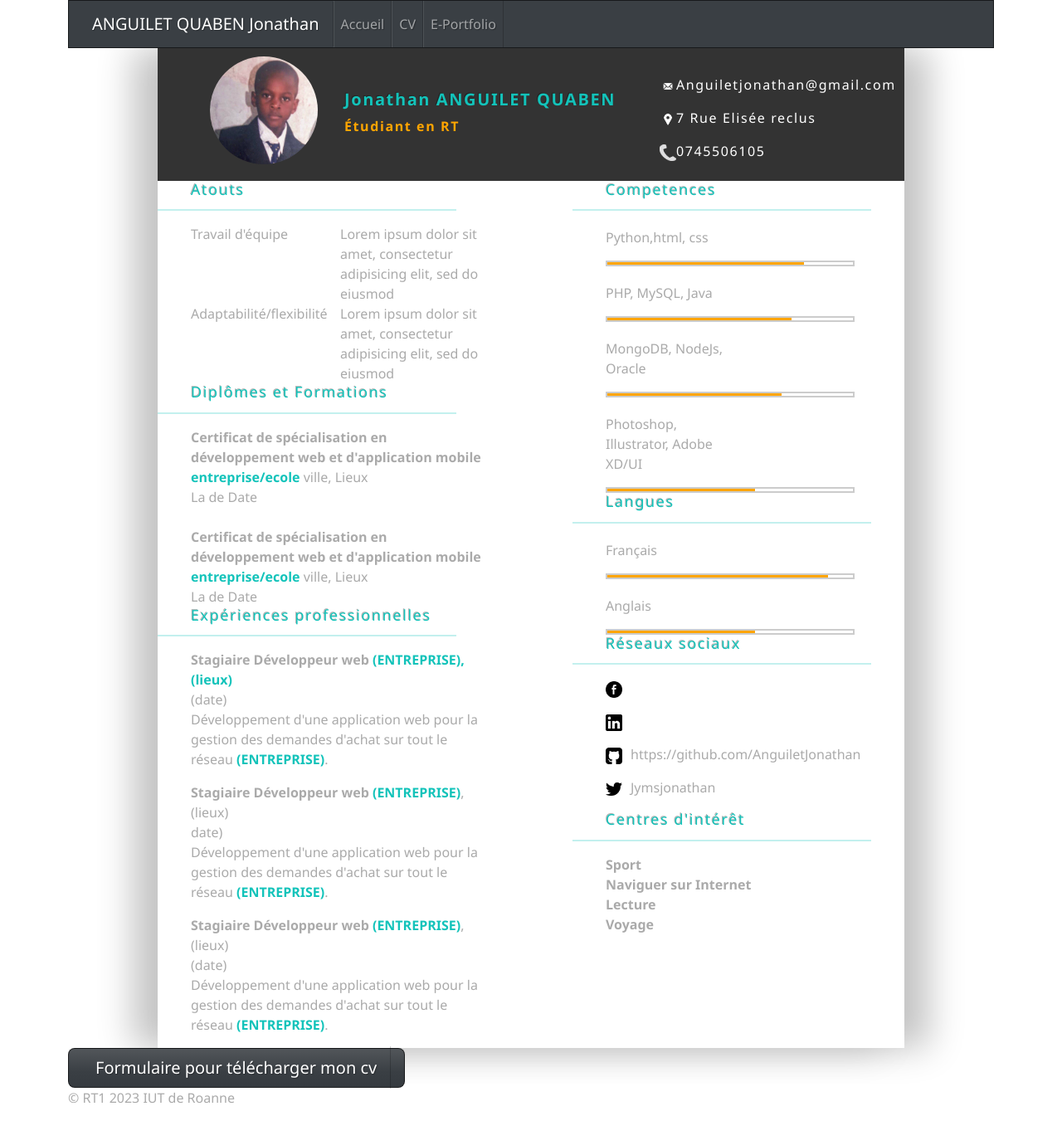
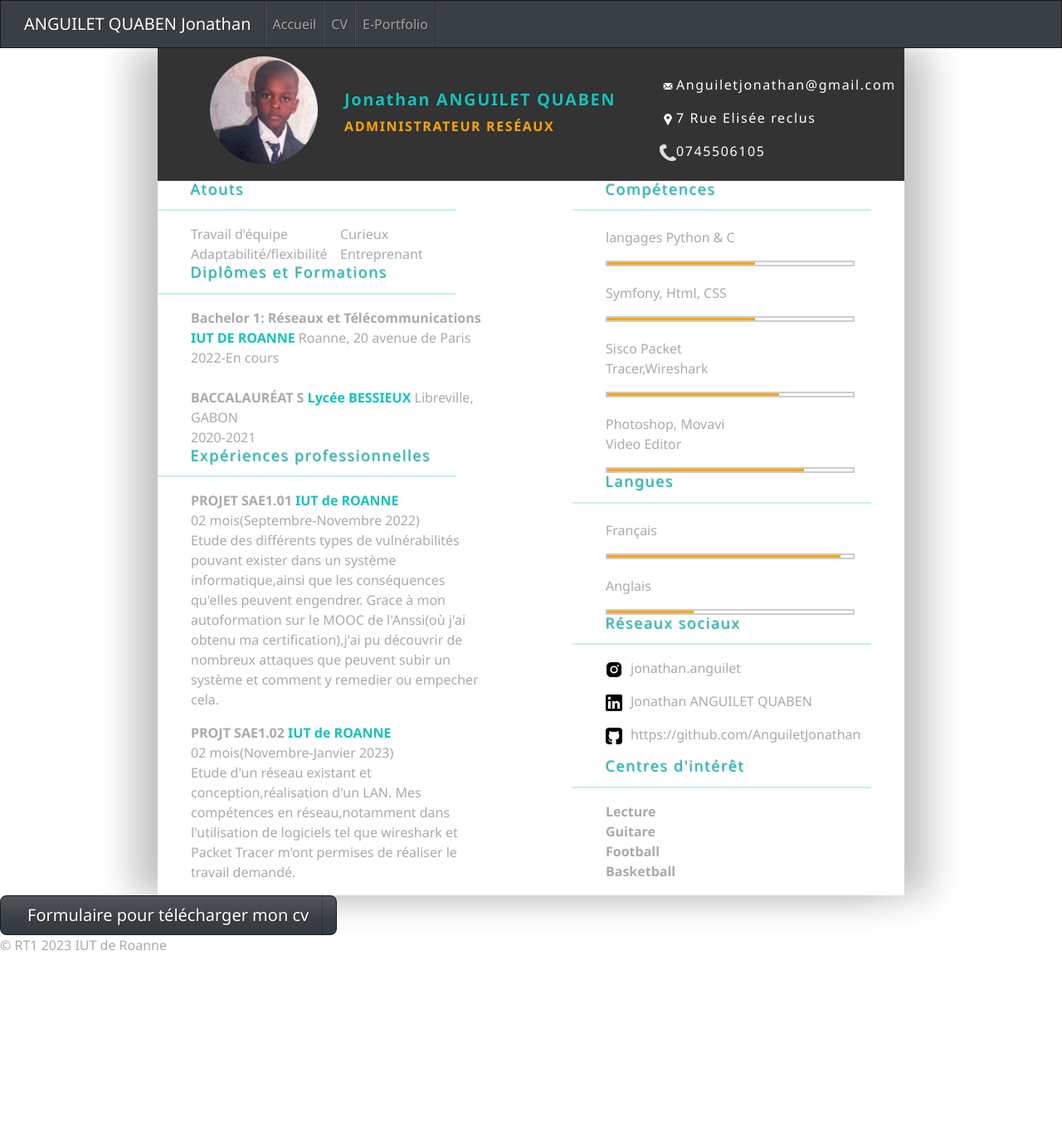
Before and after one commit to AnguiletJonathan/ProjetEportfolio, a Symfony app: template templates/eportfolio/cv.html.twig in a window 1280 px wide. Shown: the whole page at 83% size. After the commit the page ends 1145 px from the top, so only its background shows below. Run offline with Twig, Linux system fonts and the light colour scheme; the template is opened without the code that fills it, so the values that code supplies are empty; some libraries are stand-ins or nearby versions.

Commit message:
initial commit

```diff
--- a/templates/base.html.twig
+++ b/templates/base.html.twig
@@ -15,7 +15,7 @@
             {{ encore_entry_script_tags('app') }}
         {% endblock %}
     </head>
-    <body class="container">
+    <body>
 		<nav class="navbar navbar-expand-lg navbar-dark bg-primary">
 			<div class="container-fluid">
 				<a class="navbar-brand">ANGUILET QUABEN Jonathan</a>
--- a/templates/eportfolio/cv.html.twig
+++ b/templates/eportfolio/cv.html.twig
@@ -19,7 +19,7 @@
                 </div>
                 <div class="des">
                     <h3>Jonathan ANGUILET QUABEN</h3>
-                    <p class="post">Étudiant en RT</p>
+                    <p class="post">ADMINISTRATEUR RESÉAUX</p>
                 </div>
                 <div class="right">
                         <p><img src="mail.png" class="info">Anguiletjonathan@gmail.com</p>
@@ -33,65 +33,61 @@
             <hr class="light">
             <div class="atouts">
                 <div>Travail d'équipe</div>
-                <div>Lorem ipsum dolor sit amet, consectetur adipisicing elit, sed do eiusmod</div>
+                <div>Curieux</div>
                 <div>Adaptabilité/flexibilité</div>
-                <div>Lorem ipsum dolor sit amet, consectetur adipisicing elit, sed do eiusmod</div>
+                <div>Entreprenant</div>
             </div>
 
             <h4>Diplômes et Formations</h4>
             <hr class="light">
             <div class="div">
-                <div><b>Certificat de spécialisation en développement web et d'application mobile </b><strong>entreprise/ecole</strong>  ville, Lieux <br>La de Date
-                </div><br>
-                <div><b>Certificat de spécialisation en développement web et d'application mobile </b><strong>entreprise/ecole</strong>  ville, Lieux <br>La de Date</div>
+                <div><b>Bachelor 1: Réseaux et Télécommunications</b><strong> IUT DE ROANNE</strong>  Roanne, 20 avenue de Paris <br>2022-En cours</div><br>
+                <div><b>BACCALAURÉAT S</b><strong> Lycée BESSIEUX</strong>  Libreville, GABON <br>2020-2021</div>
             </div>
 
             <h4>Expériences professionnelles</h4>
             <hr class="light">
                 <div class="div">
                     <p>
-                        <b>Stagiaire Développeur web</b> <strong>(ENTREPRISE), (lieux)</strong><br>(date)<br>Développement d'une application web pour la gestion des demandes d'achat sur tout le réseau <strong>(ENTREPRISE)</strong>.
+                        <b>PROJET SAE1.01</b> <strong>IUT de ROANNE</strong><br>02 mois(Septembre-Novembre 2022)<br>Etude des différents types de vulnérabilités pouvant exister dans un système informatique,ainsi que les conséquences qu'elles peuvent engendrer. Grace à mon autoformation sur le MOOC de l'Anssi(où j'ai obtenu ma certification),j'ai pu découvrir de nombreux attaques que peuvent subir un système et comment y remedier ou empecher cela.
                     </p>
 
                     <p>
-                        <b>Stagiaire Développeur web</b> <strong>(ENTREPRISE)</strong>, (lieux)<br>date)<br>Développement d'une application web pour la gestion des demandes d'achat sur tout le réseau <strong>(ENTREPRISE)</strong>.
-                    </p>
-                    <p>
-                        <b>Stagiaire Développeur web</b> <strong>(ENTREPRISE)</strong>, (lieux)<br>(date)<br> Développement d'une application web pour la gestion des demandes d'achat sur tout le réseau <strong>(ENTREPRISE)</strong>.
+                        <b>PROJT SAE1.02</b> <strong>IUT de ROANNE</strong><br>02 mois(Novembre-Janvier 2023)<br>Etude d'un réseau existant et conception,réalisation d'un LAN. Mes compétences en réseau,notamment dans l'utilisation de logiciels tel que wireshark et Packet Tracer m'ont permises de réaliser le travail demandé.
                     </p>
                 </div>
         </section>
 
         <section class="section-right">
-            <h4>Competences</h4>
+            <h4>Compétences</h4>
             <hr class="light">
                 <div class="skls">
 
                     <div class="po">
-                        <p>Python,html, css</p>
+                        <p>langages Python & C</p>
                         <div class="cool">
-                            <div style="width:80%" class="inner"></div>
+                            <div style="width:60%" class="inner"></div>
                         </div>
                     </div>
 
                     <div class="po">
-                        <p>PHP, MySQL, Java</p>
+                        <p>Symfony, Html, CSS</p>
                         <div class="cool">
-                            <div style="width:75%" class="inner"> </div>
+                            <div style="width:60%" class="inner"> </div>
                         </div>
                     </div>
 
                     <div class="po">
-                        <p>MongoDB, NodeJs, Oracle</p>
+                        <p>Sisco Packet Tracer,Wireshark</p>
                         <div class="cool">
-                            <div style="width:71%" class="inner"> </div>
+                            <div style="width:70%" class="inner"> </div>
                         </div>
                     </div>
 
                     <div class="po">
-                        <p>Photoshop, Illustrator, Adobe XD/UI</p>
+                        <p>Photoshop, Movavi Video Editor</p>
                         <div class="cool">
-                            <div style="width:60%" class="inner"> </div>
+                            <div style="width:80%" class="inner"> </div>
                         </div>
                     </div>
                 </div>
@@ -103,33 +99,32 @@
                         <div class="po">
                         <p>Français</p>
                         <div class="cool">
-                            <div style="width:90%" class="inner"> </div>
+                            <div style="width:95%" class="inner"> </div>
                         </div>
                     </div>
                     <div class="po">
                         <p>Anglais</p>
                         <div class="cool">
-                            <div style="width:60%" class="inner"> </div>
+                            <div style="width:35%" class="inner"> </div>
                         </div>
                     </div>
                 </div>
                 <h4>Réseaux sociaux</h4>
                 <hr class="light">
                     <div class="interet">
-                        <p><img src="f.png" class="info"><span></span></p>
-                        <p><img src="l.png" class="info"><span></span></p>
+                        <p><img src="i.png" class="info"><span>jonathan.anguilet</span></p>
+                        <p><img src="l.png" class="info"><span>Jonathan ANGUILET QUABEN</span></p>
                         <p><img src="g.png" class="info"><span>https://github.com/AnguiletJonathan</span></p>
-                        <p><img src="t.png" class="info"><span>Jymsjonathan</span></p>
                     </div>
 
 
                     <h4>Centres d'intérêt</h4>
                     <hr class="light">
                     <div class="interet">
-                        <div><b>Sport</b></div>
-                        <div><b>Naviguer sur Internet</b></div>
                         <div><b>Lecture</b></div>
-                        <div><b>Voyage</b></div>
+                        <div><b>Guitare</b></div>
+                        <div><b>Football</b></div>
+                        <div><b>Basketball</b></div>
                     </div>
         </section>
         <div class="srkl">
```
Also changed, not shown: templates/eportfolio/eportfolio.html.twig (+34 -33 lines), public/f.png (deleted), public/i.png (added), public/t.png (deleted).
